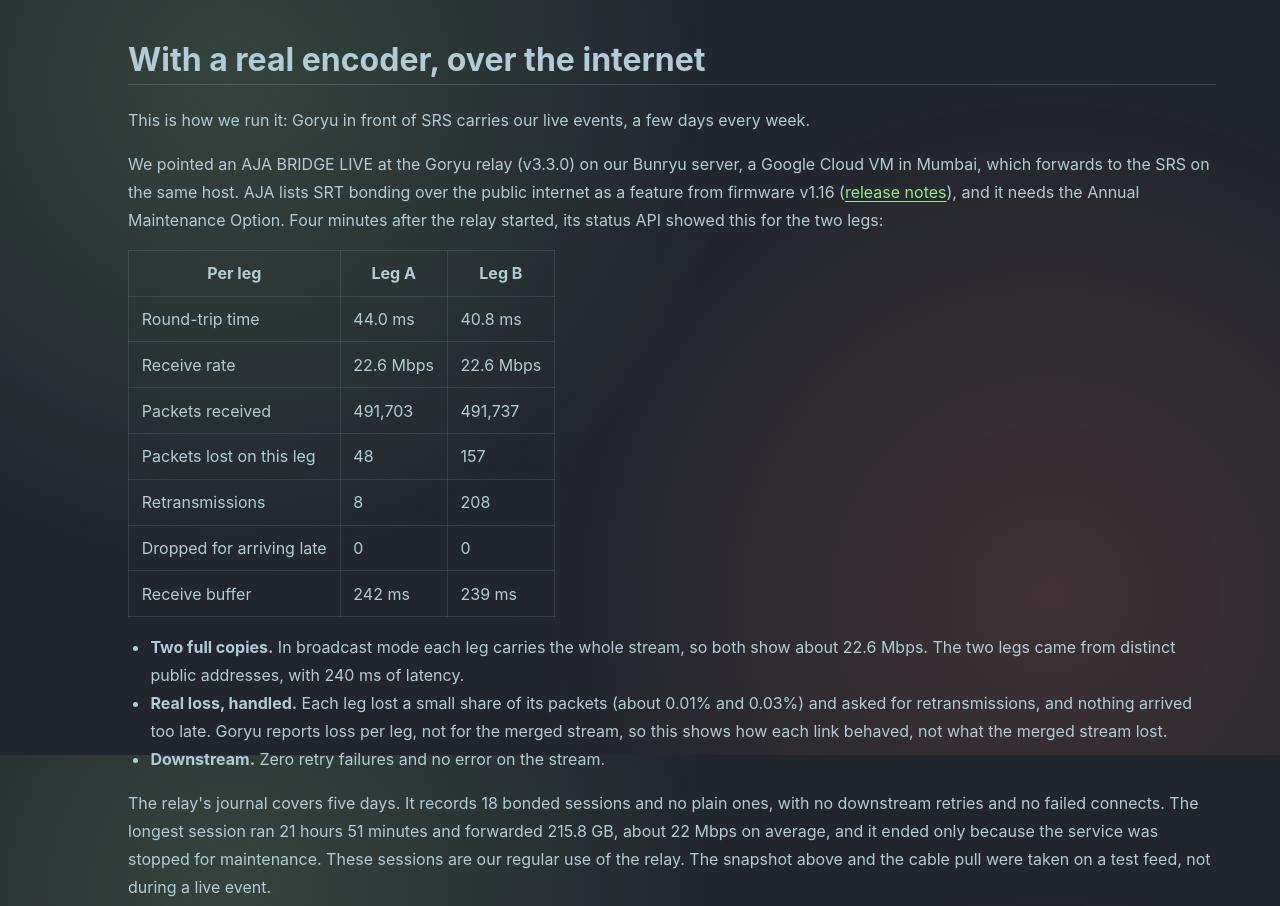
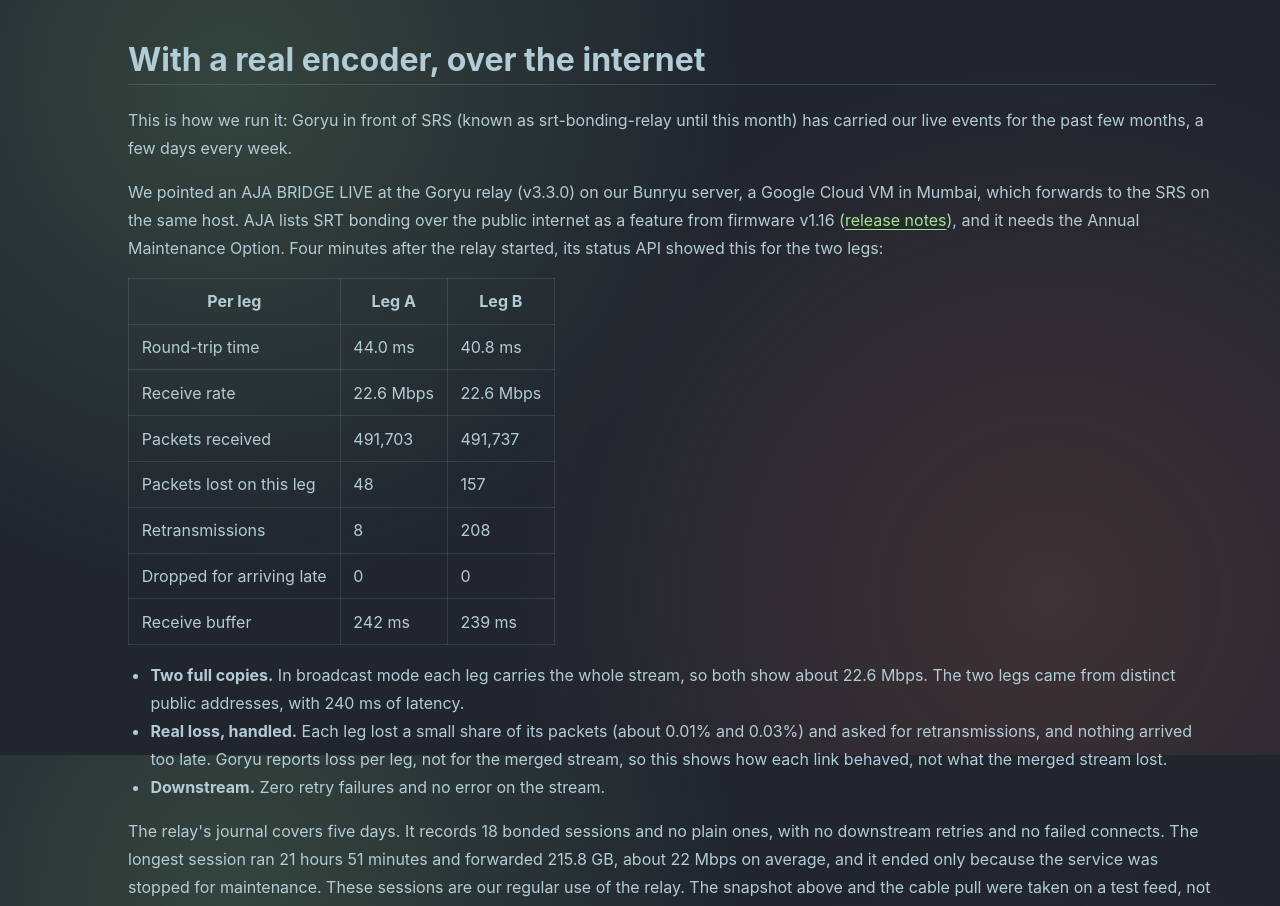
Before and after one commit to live-miracles/live-miracles.github.io, a plain HTML site: page blog/bonded-srt-for-srs-mediamtx-restreamer/index.html in a window 1280 px wide. Shown: the part 4845-5751 px from the top of the page. Drawn offline with Linux system fonts and the light colour scheme.

Commit message:
deploy: 9a324bad55a488c6ca6f31b97c5c8af1ff32b302

```diff
--- a/blog/bonded-srt-for-srs-mediamtx-restreamer/index.html
+++ b/blog/bonded-srt-for-srs-mediamtx-restreamer/index.html
@@ -167,7 +167,7 @@
 </tbody></table>
 <p>The leg left the <code>legs[]</code> list, the byte counter kept growing, and <code>outputConnected</code> stayed <code>true</code>. The server behind Goryu saw an unbroken stream. Each leg reports its own round-trip time, loss, retransmissions and buffer, which is what you want when you are deciding which uplink is the weak one.</p>
 <h2 id="with-a-real-encoder-over-the-internet">With a real encoder, over the internet</h2>
-<p>This is how we run it: Goryu in front of SRS carries our live events, a few days every week.</p>
+<p>This is how we run it: Goryu in front of SRS (known as srt-bonding-relay until this month) has carried our live events for the past few months, a few days every week.</p>
 <p>We pointed an AJA BRIDGE LIVE at the Goryu relay (v3.3.0) on our Bunryu server, a Google Cloud VM in Mumbai, which forwards to the SRS on the same host. AJA lists SRT bonding over the public internet as a feature from firmware v1.16 (<a href="https://www.aja.com/pdf/2024/AJA_BRIDGE-LIVE_ReleaseNotes_v1.16.pdf">release notes</a>), and it needs the Annual Maintenance Option. Four minutes after the relay started, its status API showed this for the two legs:</p>
 <table>
 <thead>
```
